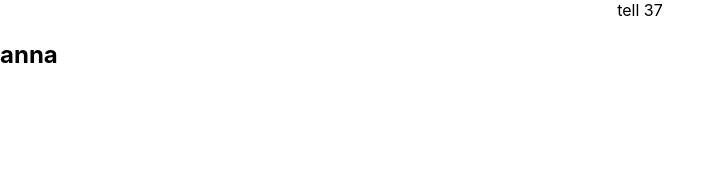
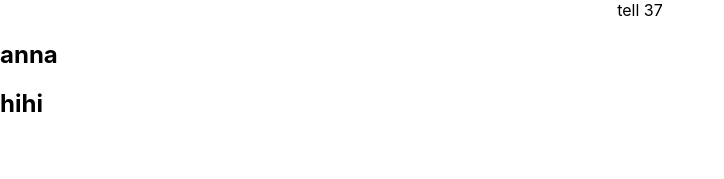
Before and after one commit to Bigone0617/React-study, a React (Create React App) app: page / in a window 1280 px wide. Shown: the top 179 px of the page, without its empty margins (0-724 px from the left). Built offline with nearby package versions, Linux system fonts and the light colour scheme.

Commit message:
stateless componont에 child 추가하기

```diff
--- a/src/App.tsx
+++ b/src/App.tsx
@@ -3,7 +3,8 @@ import logo from './logo.svg';
 import './App.css';
 
 export interface AppProp {
-  name: string
+  name: string,
+  children?: React.ReactNode; // children을 optional로 변경
 }
 
 interface Appstate {
@@ -28,7 +29,9 @@ class App extends React.Component<AppProp, Appstate> {
     return (
       <>
         <div className='App'>{this.props.name} {this.state.age}</div>
-        <StateLessComponent name="anna"/>
+        <StateLessComponent name="anna">
+          <h2>hihi</h2>
+        </StateLessComponent>
       </>
     )
   }
@@ -38,7 +41,10 @@ class App extends React.Component<AppProp, Appstate> {
 // stateless component
 const StateLessComponent: React.FC<AppProp> = (props) => {
   return (
-    <h2>{props.name}</h2>
+    <>
+      <h2>{props.name}</h2>
+      {props.children}
+    </>
   )
 }
 
```
